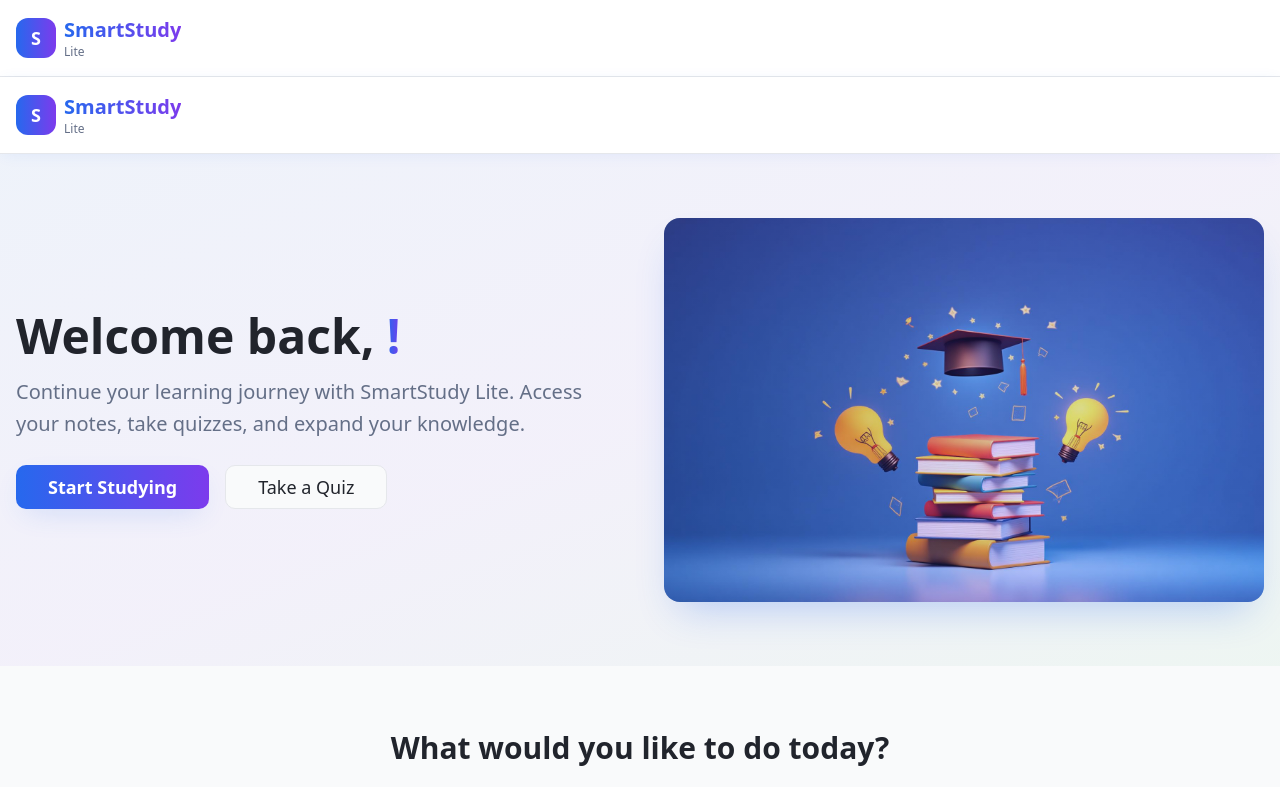
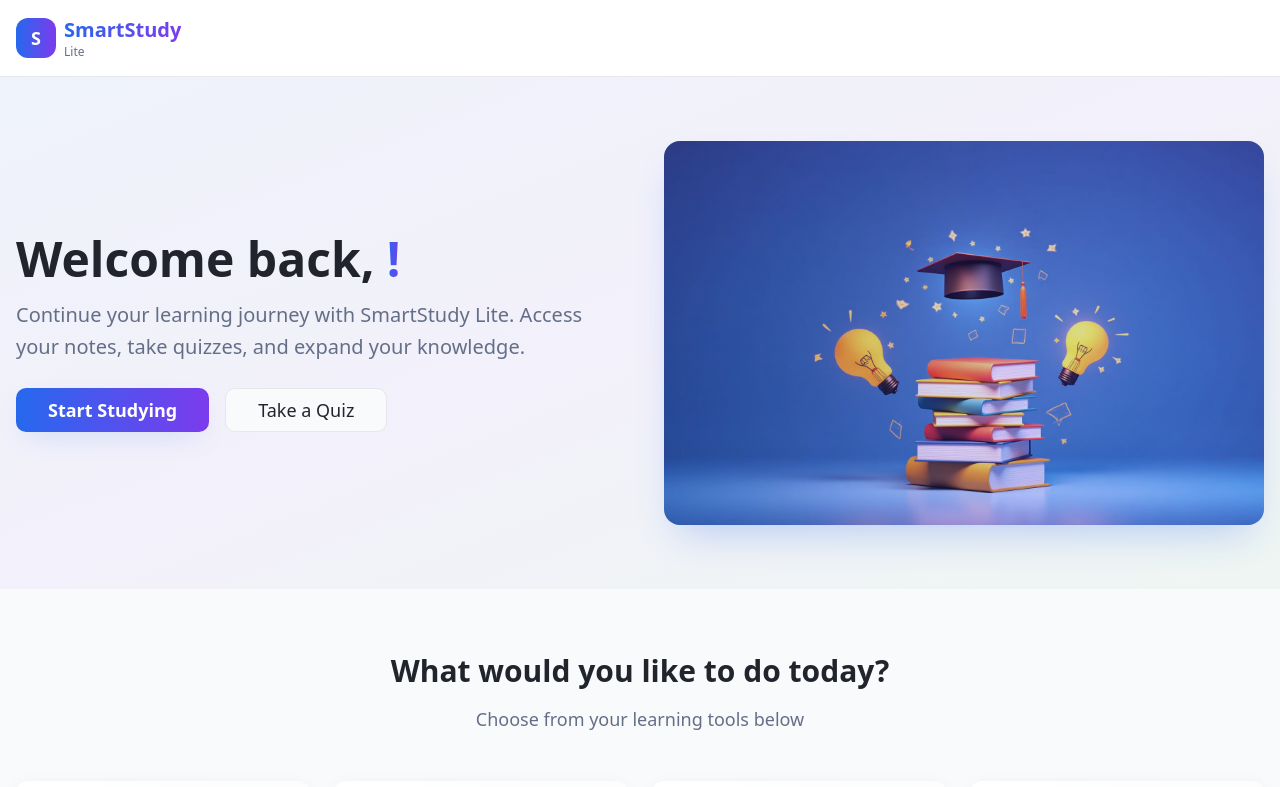
Before and after one commit to apexoctane675-debug/insight-builder-lite, a React (Vite) app: page /home in a window 1280 px wide. Shown: the top 787 px of the page. Built offline with nearby package versions, Linux system fonts and the light colour scheme.

Commit message:
Fix duplicate navbars
Remove duplicate navbar component from App.tsx to resolve rendering issue.

```diff
--- a/src/pages/DictionaryPage.tsx
+++ b/src/pages/DictionaryPage.tsx
@@ -4,7 +4,6 @@ import { Button } from '@/components/ui/button';
 import { Input } from '@/components/ui/input';
 import { Card, CardContent, CardDescription, CardHeader, CardTitle } from '@/components/ui/card';
 import { Badge } from '@/components/ui/badge';
-import Header from '@/components/layout/Header';
 import { useToast } from '@/hooks/use-toast';
 
 interface Phonetic {
@@ -99,7 +98,6 @@ const DictionaryPage: React.FC = () => {
 
   return (
     <div className="min-h-screen bg-background">
-      <Header />
 
       <div className="container mx-auto px-4 py-8">
         {/* Header Section */}
--- a/src/pages/HomePage.tsx
+++ b/src/pages/HomePage.tsx
@@ -44,7 +44,6 @@ const HomePage: React.FC = () => {
 
   return (
     <div className="min-h-screen bg-background">
-      <Header />
 
       {/* Hero Section */}
       <section className="relative overflow-hidden bg-gradient-to-br from-primary/5 via-accent/5 to-secondary/5">
```
